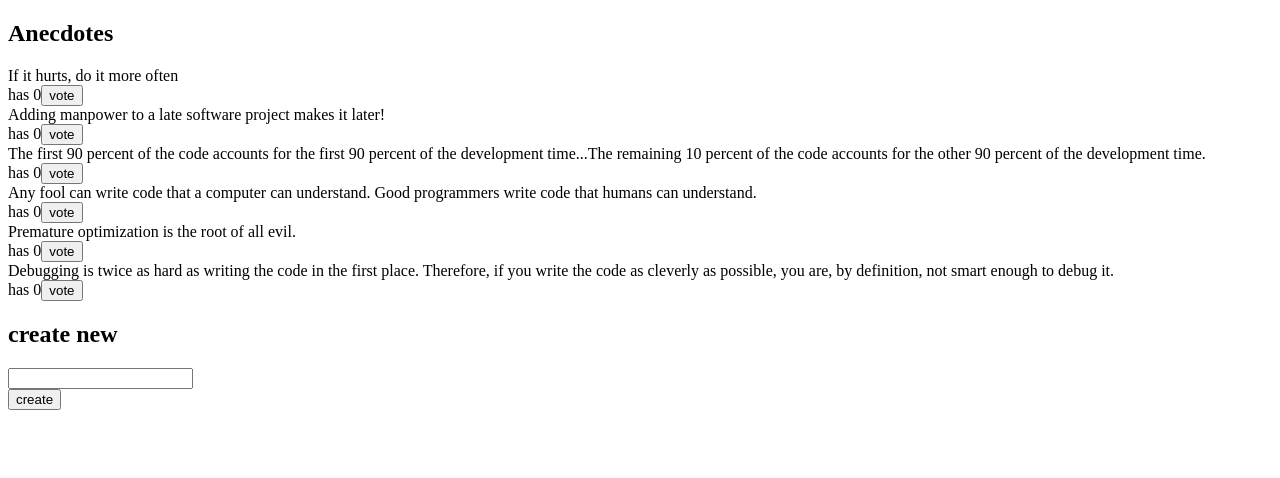
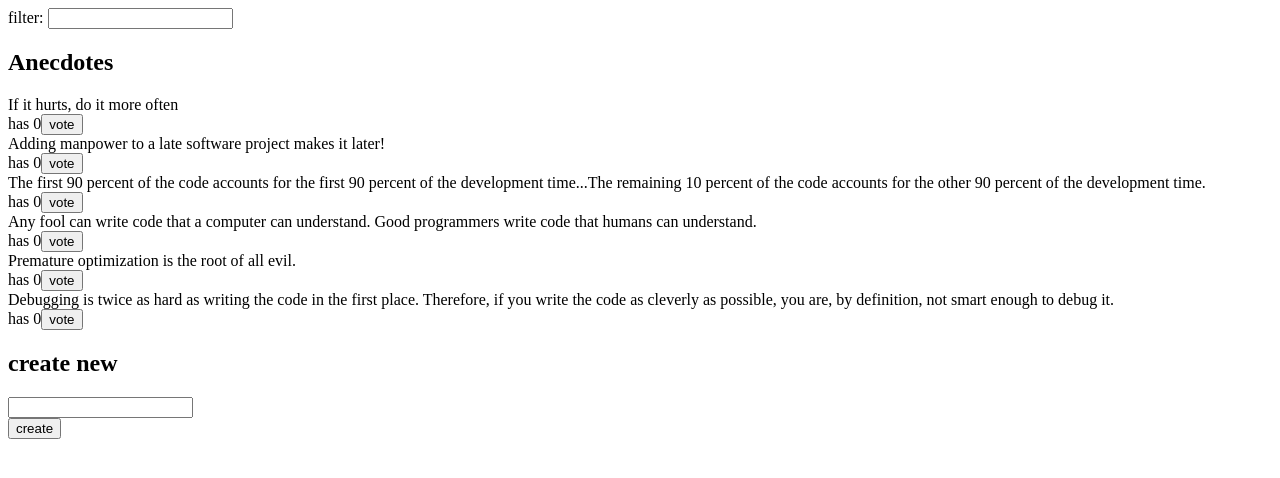
Before and after one commit to kamrantahir2/MOOC-Redux-Anecdotes, a React (Vite) app: page / in a window 1280 px wide. Shown: the top 478 px of the page. Built offline with nearby package versions, Linux system fonts and the light colour scheme.

Commit message:
Create Filter component

```diff
--- a/src/App.jsx
+++ b/src/App.jsx
@@ -1,9 +1,11 @@
 import AnecdoteList from "./components/AnecdoteList";
 import AnecdoteForm from "./components/AnecdoteForm";
+import Filter from "./components/Filter";
 
 const App = () => {
   return (
     <div>
+      <Filter />
       <AnecdoteList />
       <AnecdoteForm />
     </div>
--- /dev/null
+++ b/src/components/Filter.jsx
@@ -0,0 +1,15 @@
+const Filter = () => {
+  const handleChange = (event) => {};
+
+  const style = {
+    marginBottom: 10,
+  };
+
+  return (
+    <div style={style}>
+      filter: <input onChange={handleChange} />
+    </div>
+  );
+};
+
+export default Filter;
```
